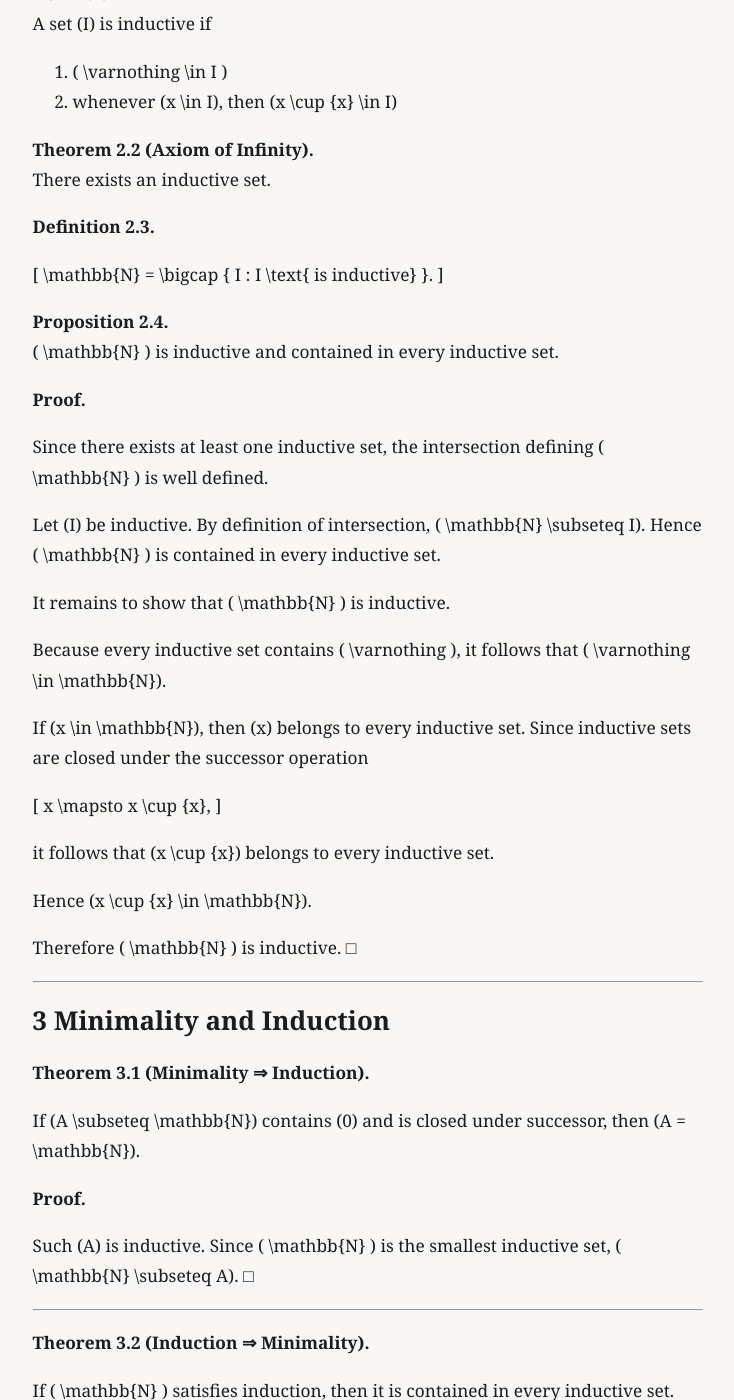
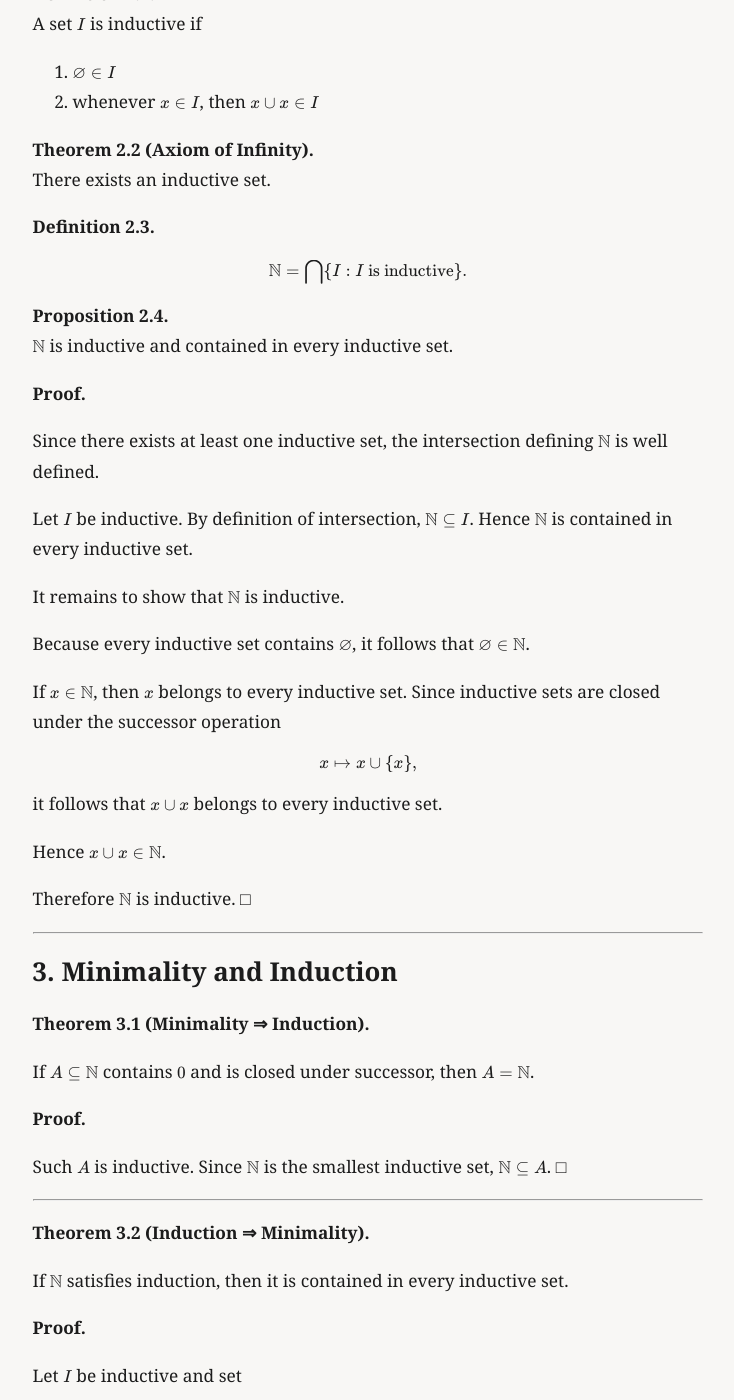
Before and after one commit to Dinside01/proofzoom, a Jekyll site: the page built from _entries/entry-0001-natural-numbers-smallest-inductive-structure.md, in a window 1280 px wide and 1400 px high, scrolled down 948 px. Shown: the whole window, without its empty margins (272-1006 px from the left). Built offline with Jekyll 4.4.1, drawn with Linux system fonts in a browser that asks for light colours; some of the changed text lies outside the part shown.

Commit message:
Use dollar math delimiters and add heading periods in Entry-0001

```diff
--- a/_entries/entry-0001-natural-numbers-smallest-inductive-structure.md
+++ b/_entries/entry-0001-natural-numbers-smallest-inductive-structure.md
@@ -27,195 +27,196 @@ authors:
   - name: Rubin Thomas
     role: author
 ---
+
 The natural numbers may be characterized as the **smallest inductive structure**.
 
-## 1 Introduction
+## 1. Introduction
 
-We construct \( \mathbb{N} \) as the smallest inductive set within ZF set theory.
+We construct $\mathbb{N}$ as the smallest inductive set within ZF set theory.
 Induction is then formulated as a minimality principle rather than an axiom schema.
 We conclude with remarks on categoricity and the existence of nonstandard models.
 
 ---
 
-## 2 Inductive Sets and Construction of \( \mathbb{N} \)
+## 2. Inductive Sets and Construction of $\mathbb{N}$
 
 We work in ZF set theory.
 
 **Definition 2.1.**
-A set \(I\) is inductive if
+A set $I$ is inductive if
 
-1. \( \varnothing \in I \)
-2. whenever \(x \in I\), then \(x \cup \{x\} \in I\)
+1. $\varnothing \in I$
+2. whenever $x \in I$, then $x \cup \{x\} \in I$
 
 **Theorem 2.2 (Axiom of Infinity).**
 There exists an inductive set.
 
 **Definition 2.3.**
 
-\[
+$$
 \mathbb{N} =
 \bigcap
 \{ I : I \text{ is inductive} \}.
-\]
+$$
 
 **Proposition 2.4.**
-\( \mathbb{N} \) is inductive and contained in every inductive set.
+$\mathbb{N}$ is inductive and contained in every inductive set.
 
 **Proof.**
 
-Since there exists at least one inductive set, the intersection defining \( \mathbb{N} \) is well defined.
+Since there exists at least one inductive set, the intersection defining $\mathbb{N}$ is well defined.
 
-Let \(I\) be inductive. By definition of intersection, \( \mathbb{N} \subseteq I\). Hence \( \mathbb{N} \) is contained in every inductive set.
+Let $I$ be inductive. By definition of intersection, $\mathbb{N} \subseteq I$. Hence $\mathbb{N}$ is contained in every inductive set.
 
-It remains to show that \( \mathbb{N} \) is inductive.
+It remains to show that $\mathbb{N}$ is inductive.
 
-Because every inductive set contains \( \varnothing \), it follows that \( \varnothing \in \mathbb{N}\).
+Because every inductive set contains $\varnothing$, it follows that $\varnothing \in \mathbb{N}$.
 
-If \(x \in \mathbb{N}\), then \(x\) belongs to every inductive set. Since inductive sets are closed under the successor operation
+If $x \in \mathbb{N}$, then $x$ belongs to every inductive set. Since inductive sets are closed under the successor operation
 
-\[
+$$
 x \mapsto x \cup \{x\},
-\]
+$$
 
-it follows that \(x \cup \{x\}\) belongs to every inductive set.
+it follows that $x \cup \{x\}$ belongs to every inductive set.
 
-Hence \(x \cup \{x\} \in \mathbb{N}\).
+Hence $x \cup \{x\} \in \mathbb{N}$.
 
-Therefore \( \mathbb{N} \) is inductive. □
+Therefore $\mathbb{N}$ is inductive. □
 
 ---
 
-## 3 Minimality and Induction
+## 3. Minimality and Induction
 
 **Theorem 3.1 (Minimality ⇒ Induction).**
 
-If \(A \subseteq \mathbb{N}\) contains \(0\) and is closed under successor, then \(A = \mathbb{N}\).
+If $A \subseteq \mathbb{N}$ contains $0$ and is closed under successor, then $A = \mathbb{N}$.
 
 **Proof.**
 
-Such \(A\) is inductive. Since \( \mathbb{N} \) is the smallest inductive set, \( \mathbb{N} \subseteq A\). □
+Such $A$ is inductive. Since $\mathbb{N}$ is the smallest inductive set, $\mathbb{N} \subseteq A$. □
 
 ---
 
 **Theorem 3.2 (Induction ⇒ Minimality).**
 
-If \( \mathbb{N} \) satisfies induction, then it is contained in every inductive set.
+If $\mathbb{N}$ satisfies induction, then it is contained in every inductive set.
 
 **Proof.**
 
-Let \(I\) be inductive and set
+Let $I$ be inductive and set
 
-\[
-A = \mathbb{N} \cap I .
-\]
+$$
+A = \mathbb{N} \cap I.
+$$
 
-Then \(A\) contains \(0\) and is successor-closed.
+Then $A$ contains $0$ and is successor-closed.
 
-By induction \(A = \mathbb{N}\). □
+By induction $A = \mathbb{N}$. □
 
 ---
 
 **Remark 3.3**
 
-\[
+$$
 \text{Minimal inductive set} \Longleftrightarrow \text{Induction}.
-\]
+$$
 
 ---
 
-## 4 The Peano Structure
+## 4. The Peano Structure
 
-The natural numbers form a structure \( (\mathbb{N},0,S) \) characterized by the Peano axioms:
+The natural numbers form a structure $(\mathbb{N},0,S)$ characterized by the Peano axioms:
 
-1. \(0 \in \mathbb{N}\)
-2. \(0\) is not the successor of any element of \( \mathbb{N} \)
-3. The successor function \(S : \mathbb{N} \to \mathbb{N}\) is injective
-4. \( \mathbb{N} \) is closed under successor
+1. $0 \in \mathbb{N}$
+2. $0$ is not the successor of any element of $\mathbb{N}$
+3. The successor function $S : \mathbb{N} \to \mathbb{N}$ is injective
+4. $\mathbb{N}$ is closed under successor
 5. **Induction axiom**
 
-If \(A \subseteq \mathbb{N}\) satisfies
+If $A \subseteq \mathbb{N}$ satisfies
 
-\[
+$$
 0 \in A, \quad n \in A \Rightarrow S(n) \in A,
-\]
+$$
 
-then \(A = \mathbb{N}\).
+then $A = \mathbb{N}$.
 
 Under the von Neumann realization
 
-\[
+$$
 0 = \varnothing, \qquad S(n) = n \cup \{n\},
-\]
+$$
 
 these axioms are satisfied and the natural numbers arise as the smallest inductive set.
 
 ---
 
-## 5 Equivalent Foundational Principles
+## 5. Equivalent Foundational Principles
 
-The following are equivalent on \( \mathbb{N} \):
+The following are equivalent on $\mathbb{N}$:
 
 1. Induction
-2. Well-ordering of \( \mathbb{N} \)
+2. Well-ordering of $\mathbb{N}$
 3. Minimal counterexample principle
-4. \( \mathbb{N} \) is the smallest inductive set
+4. $\mathbb{N}$ is the smallest inductive set
 
 **Definition.**
 
-A relation \(<\) on a set \(X\) is *well-founded* if there is no infinite strictly decreasing sequence
+A relation $<$ on a set $X$ is *well-founded* if there is no infinite strictly decreasing sequence
 
-\[
+$$
 x_0 > x_1 > x_2 > \cdots
-\]
+$$
 
-Equivalently, every nonempty subset of \(X\) has a minimal element.
+Equivalently, every nonempty subset of $X$ has a minimal element.
 
 On the natural numbers these conditions are equivalent to induction.
 
 ---
 
-## 6 Consequences of Induction Not Equivalent to Induction
+## 6. Consequences of Induction Not Equivalent to Induction
 
 Several familiar principles of finite mathematics follow from induction yet are strictly weaker.
 
 ### Multiplication Principle
 
-If a procedure consists of \(n\) stages with \(m_1, m_2, \dots , m_n\) choices respectively, the number of outcomes is
+If a procedure consists of $n$ stages with $m_1, m_2, \dots, m_n$ choices respectively, the number of outcomes is
 
-\[
-m_1 m_2 \cdots m_n .
-\]
+$$
+m_1 m_2 \cdots m_n.
+$$
 
 ### Pigeonhole Principle
 
-If more than \(n\) objects are placed into \(n\) boxes, at least one box contains more than one object.
+If more than $n$ objects are placed into $n$ boxes, at least one box contains more than one object.
 
 ### Finite Iteration Principle
 
 Finite recursive constructions (such as finite sums, products, and sequences) are justified by induction.
 
-These principles concern finite combinatorial structure and do not express well-foundedness of \( \mathbb{N}\).
+These principles concern finite combinatorial structure and do not express well-foundedness of $\mathbb{N}$.
 
 ---
 
-## 7 Categoricity of Second-Order Peano Arithmetic
+## 7. Categoricity of Second-Order Peano Arithmetic
 
 Second-order Peano arithmetic is categorical.
 
-Any two models \( (\mathbb{N},0,S) \) and \( (\mathbb{N}',0',S') \) satisfying the second-order Peano axioms are isomorphic.
+Any two models $(\mathbb{N},0,S)$ and $(\mathbb{N}',0',S')$ satisfying the second-order Peano axioms are isomorphic.
 
 The proof constructs a recursive map
 
-\[
+$$
 f : \mathbb{N} \to \mathbb{N}'
-\]
+$$
 
 defined by
 
-\[
+$$
 f(0) = 0', \qquad
 f(S(n)) = S'(f(n)).
-\]
+$$
 
 Induction establishes injectivity, and the second-order induction axiom yields surjectivity.
 
@@ -223,7 +224,7 @@ Hence the structures are isomorphic.
 
 ---
 
-## 8 Nonstandard Models of First-Order Arithmetic
+## 8. Nonstandard Models of First-Order Arithmetic
 
 First-order Peano arithmetic is not categorical.
 
@@ -235,36 +236,36 @@ The existence of nonstandard models follows from model-theoretic results such as
 
 ---
 
-## 9 Recursion and Initiality
+## 9. Recursion and Initiality
 
 **Recursion Theorem**
 
-Let \(A\) be a set, \(a_0 \in A\), and \(F : A \to A\).
+Let $A$ be a set, $a_0 \in A$, and $F : A \to A$.
 
 There exists a unique function
 
-\[
+$$
 f : \mathbb{N} \to A
-\]
+$$
 
 such that
 
-\[
+$$
 f(0) = a_0, \qquad
 f(S(n)) = F(f(n)).
-\]
+$$
 
-This theorem justifies definitions by recursion on \( \mathbb{N} \).
+This theorem justifies definitions by recursion on $\mathbb{N}$.
 
-From a categorical viewpoint, the structure \( (\mathbb{N},0,S) \) is the **initial object** among all Peano structures.
+From a categorical viewpoint, the structure $(\mathbb{N},0,S)$ is the **initial object** among all Peano structures.
 
 ---
 
-## 10 Historical Note
+## 10. Historical Note
 
 Richard Dedekind (1888) introduced the notion of a *simply infinite system* and characterized the natural numbers as the smallest successor-closed set.
 
-Giuseppe Peano (1889) provided an explicit axiomatization of arithmetic using \(0\), successor, and induction.
+Giuseppe Peano (1889) provided an explicit axiomatization of arithmetic using $0$, successor, and induction.
 
 Mario Pieri later observed that induction can be replaced by the equivalent **minimal-element (well-ordering) principle**.
 
@@ -276,11 +277,11 @@ These formulations show that minimality, induction, and well-ordering describe t
 
 **Theorem.**
 
-On \( \mathbb{N} \):
+On $\mathbb{N}$:
 
-\[
+$$
 \text{Well-ordering} \Longleftrightarrow \text{Induction}.
-\]
+$$
 
 Sketch proofs show the equivalence using minimal counterexamples and successor closure.
 
@@ -288,14 +289,14 @@ Sketch proofs show the equivalence using minimal counterexamples and successor c
 
 ## Appendix B — Equivalent Forms of Induction
 
-The following are equivalent on \( \mathbb{N} \):
+The following are equivalent on $\mathbb{N}$:
 
 1. Mathematical induction
 2. Strong induction
 3. Well-ordering principle
 4. Minimal counterexample principle
 5. No infinite descent
-6. \( \mathbb{N} \) is the smallest inductive set
+6. $\mathbb{N}$ is the smallest inductive set
 7. Recursion principle
 
 These principles express the same structural fact:
```
